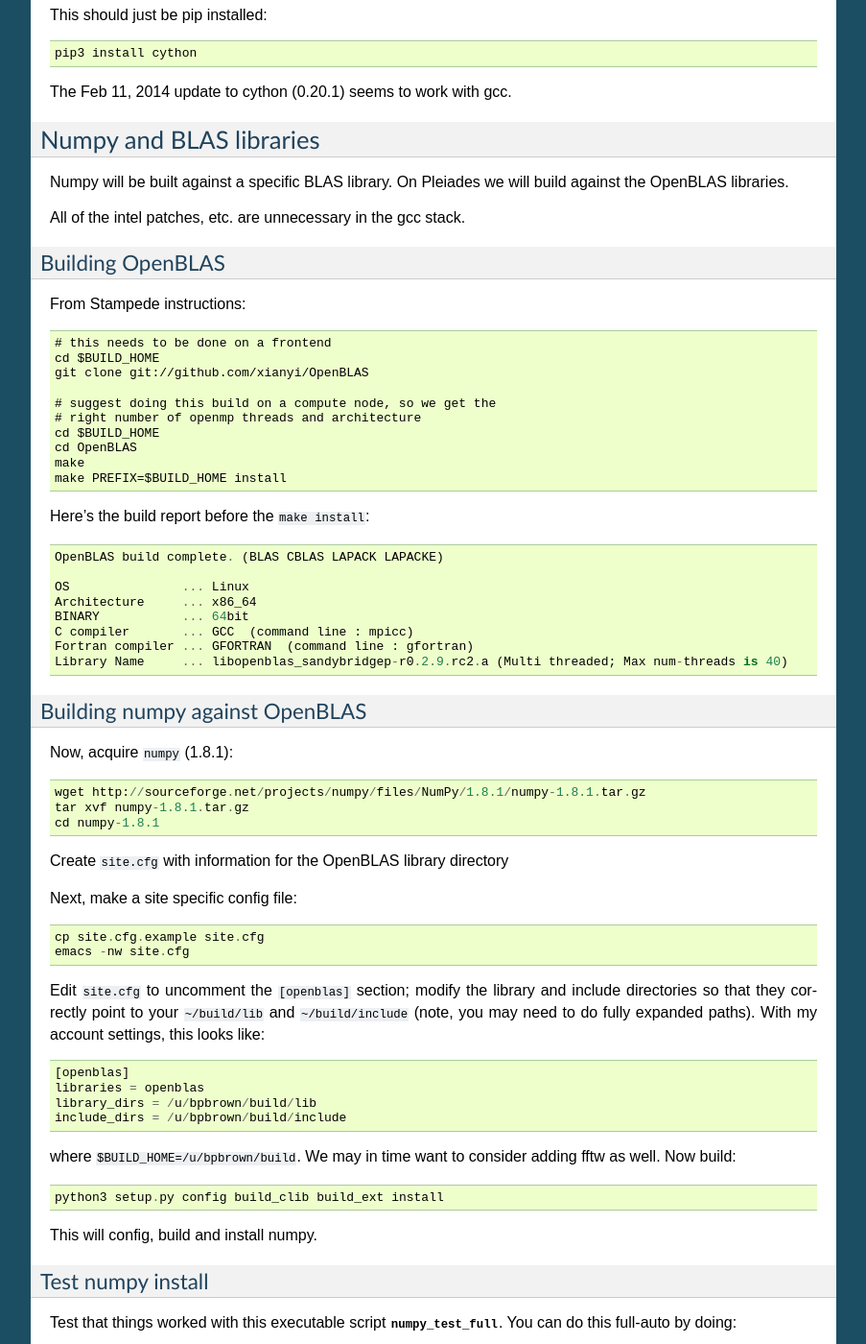
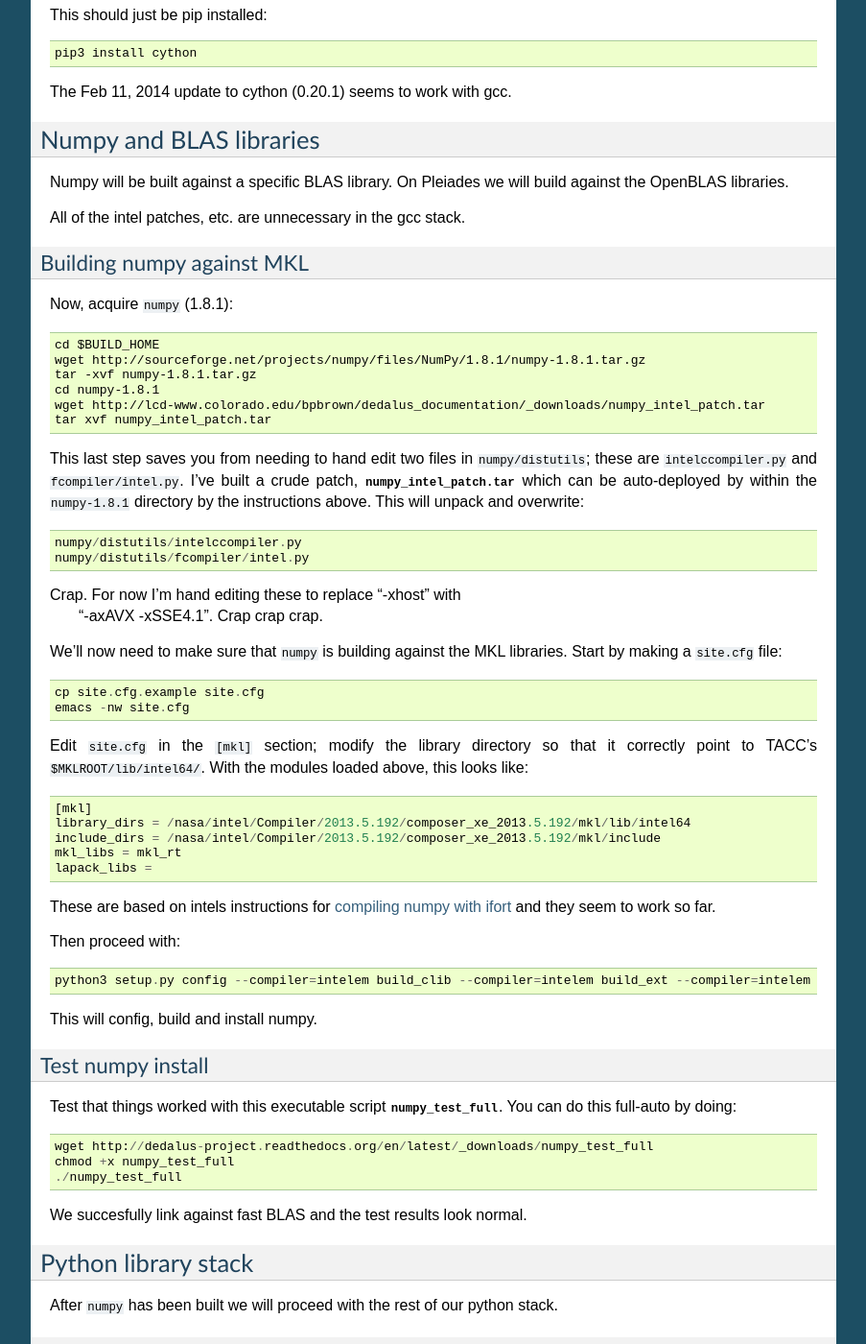
Before and after one commit to enlighter/dedalus, a Sphinx documentation site: the page built from docs/machines/nasa_pleiades/pleiades_intel.rst, in a window 1280 px wide and 1400 px high, scrolled down 3080 px. Shown: the whole window at 96% size, without its empty margins (198-1101 px from the left). Built offline with Sphinx 7.4.7, drawn with Linux system fonts in a browser that asks for light colours; formulas are drawn with MathJax 3; pages that are not in the unit, such as notebooks, are missing from menus; some of the changed text lies outside the part shown.

Commit message:
Pleiades/Intel now works.
Currently, Pleiades/Intel is 1.25 faster than Stampede/Intel, though stack on Pleiades is fully updated while stampede stack is behind on numpy, python3, etc.

```diff
--- a/docs/machines/nasa_pleiades/pleiades_intel.rst
+++ b/docs/machines/nasa_pleiades/pleiades_intel.rst
@@ -163,9 +163,9 @@ We need to build our own FFTW3, under intel 14 and mvapich2/2.0b::
     cd fftw-3.3.4
 
    ./configure --prefix=$BUILD_HOME \
-                         CC=mpicc \
-                         CXX=mpicxx \
-                         F77=mpif90 \
+                         CC=mpicc        CFLAGS="-O3 -axAVX -xSSE4.1" \
+                         CXX=mpicxx CPPFLAGS="-O3 -axAVX -xSSE4.1" \
+                         F77=mpif90  F90FLAGS="-O3 -axAVX -xSSE4.1" \
                          MPICC=mpicc MPICXX=mpicxx \
                          --enable-shared \
                          --enable-mpi --enable-openmp --enable-threads
@@ -175,8 +175,6 @@ We need to build our own FFTW3, under intel 14 and mvapich2/2.0b::
 It's critical that you use ``mpicc`` as the C-compiler, etc.
 Otherwise the libmpich libraries are not being correctly linked into
 ``libfftw3_mpi.so`` and dedalus failes on fftw import.
-
-
 
 
 Installing nose
@@ -207,70 +205,62 @@ will build against the OpenBLAS libraries.
 
 All of the intel patches, etc. are unnecessary in the gcc stack.
 
-
-Building OpenBLAS
+Building numpy against MKL
 ----------------------------------
 
-From Stampede instructions::
+Now, acquire ``numpy`` (1.8.1)::
 
-      # this needs to be done on a frontend
-      cd $BUILD_HOME
-      git clone git://github.com/xianyi/OpenBLAS
+     cd $BUILD_HOME
+     wget http://sourceforge.net/projects/numpy/files/NumPy/1.8.1/numpy-1.8.1.tar.gz
+     tar -xvf numpy-1.8.1.tar.gz
+     cd numpy-1.8.1
+     wget http://lcd-www.colorado.edu/bpbrown/dedalus_documentation/_downloads/numpy_intel_patch.tar
+     tar xvf numpy_intel_patch.tar
 
-      # suggest doing this build on a compute node, so we get the
-      # right number of openmp threads and architecture
-      cd $BUILD_HOME
-      cd OpenBLAS
-      make
-      make PREFIX=$BUILD_HOME install
+This last step saves you from needing to hand edit two
+files in ``numpy/distutils``; these are ``intelccompiler.py`` and
+``fcompiler/intel.py``.  I've built a crude patch,
+:download:`numpy_intel_patch.tar<numpy_intel_patch.tar>`
+which can be auto-deployed by within the ``numpy-1.8.1`` directory by
+the instructions above.  This will unpack and overwrite::
 
-Here's the build report before the ``make install``::
+      numpy/distutils/intelccompiler.py
+      numpy/distutils/fcompiler/intel.py
 
-  OpenBLAS build complete. (BLAS CBLAS LAPACK LAPACKE)
+Crap.  For now I'm hand editing these to replace "-xhost" with
+ "-axAVX -xSSE4.1".  Crap crap crap.
 
-  OS               ... Linux
-  Architecture     ... x86_64
-  BINARY           ... 64bit
-  C compiler       ... GCC  (command line : mpicc)
-  Fortran compiler ... GFORTRAN  (command line : gfortran)
-  Library Name     ... libopenblas_sandybridgep-r0.2.9.rc2.a (Multi threaded; Max num-threads is 40)
+We'll now need to make sure that ``numpy`` is building against the MKL
+libraries.  Start by making a ``site.cfg`` file::
+
+     cp site.cfg.example site.cfg
+     emacs -nw site.cfg
+
+Edit ``site.cfg`` in the ``[mkl]`` section; modify the
+library directory so that it correctly point to TACC's
+``$MKLROOT/lib/intel64/``.
+With the modules loaded above, this looks like::
+
+     [mkl]
+     library_dirs = /nasa/intel/Compiler/2013.5.192/composer_xe_2013.5.192/mkl/lib/intel64
+     include_dirs = /nasa/intel/Compiler/2013.5.192/composer_xe_2013.5.192/mkl/include
+     mkl_libs = mkl_rt
+     lapack_libs =
+
+These are based on intels instructions for
+`compiling numpy with ifort <http://software.intel.com/en-us/articles/numpyscipy-with-intel-mkl>`_
+and they seem to work so far.
+
+
+Then proceed with::
+
+    python3 setup.py config --compiler=intelem build_clib --compiler=intelem build_ext --compiler=intelem install
+
+This will config, build and install numpy.
 
 
 
-Building numpy against OpenBLAS
-----------------------------------------
 
-Now, acquire ``numpy`` (1.8.1)::
-
-     wget http://sourceforge.net/projects/numpy/files/NumPy/1.8.1/numpy-1.8.1.tar.gz
-     tar xvf numpy-1.8.1.tar.gz
-     cd numpy-1.8.1
-
-
-Create ``site.cfg`` with information for the OpenBLAS
-library directory
-
-Next, make a site specific config file::
-
-      cp site.cfg.example site.cfg
-      emacs -nw site.cfg
-
-Edit ``site.cfg`` to uncomment the ``[openblas]`` section; modify the
-library and include directories so that they correctly point to your
-``~/build/lib`` and ``~/build/include`` (note, you may need to do fully expanded
-paths).  With my account settings, this looks like::
-
-     [openblas]
-     libraries = openblas
-     library_dirs = /u/bpbrown/build/lib
-     include_dirs = /u/bpbrown/build/include
-
-where ``$BUILD_HOME=/u/bpbrown/build``.  We may in time want to
-consider adding fftw as well.  Now build::
-
-     python3 setup.py config build_clib build_ext install
-
-This will config, build and install numpy.
 
 
 
@@ -301,10 +291,12 @@ Installing Scipy
 Scipy is easier, because it just gets its config from numpy.  Dong a
 pip install fails, so we'll keep doing it the old fashioned way::
 
-    wget http://sourceforge.net/projects/scipy/files/scipy/0.13.3/scipy-0.13.3.tar.gz
-    tar -xvf scipy-0.13.3.tar.gz
-    cd scipy-0.13.3
-    python3 setup.py config build_clib build_ext install
+    wget http://sourceforge.net/projects/scipy/files/scipy/0.14.0/scipy-0.14.0.tar.gz
+    tar -xvf scipy-0.14.0.tar.gz
+    cd scipy-0.14.0
+    python3 setup.py config --compiler=intelem --fcompiler=intelem build_clib \
+                                            --compiler=intelem --fcompiler=intelem build_ext \
+                                            --compiler=intelem --fcompiler=intelem install
 
 .. note::
 
@@ -338,9 +330,9 @@ needs to be compiled with support for parallel (mpi) I/O::
      tar xvf hdf5-1.8.12.tar
      cd hdf5-1.8.12
      ./configure --prefix=$BUILD_HOME \
-                         CC=mpicc \
-                         CXX=mpicxx \
-                         F77=mpif90 \
+                         CC=mpicc         CFLAGS="-O3 -axAVX -xSSE4.1" \
+                         CXX=mpicxx CPPFLAGS="-O3 -axAVX -xSSE4.1" \
+                         F77=mpif90  F90FLAGS="-O3 -axAVX -xSSE4.1" \
                          MPICC=mpicc MPICXX=mpicxx \
                          --enable-shared --enable-parallel
      make
@@ -419,11 +411,14 @@ Here's the original h5py repository::
 
 Installing Mercurial
 ----------------------------------------------------
-On NASA Pleiades, we need to install mercurial itself::
+On NASA Pleiades, we need to install mercurial itself.  I can't get
+mercurial to build properly on intel compilers, so for now use gcc::
 
      wget http://mercurial.selenic.com/release/mercurial-2.9.tar.gz
      tar xvf mercurial-2.9.tar.gz
      cd mercurial-2.9
+     module load gcc
+     export CC=gcc
      make install PREFIX=$BUILD_HOME
 
 I suggest you add the following to your ``~/.hgrc``::
```
